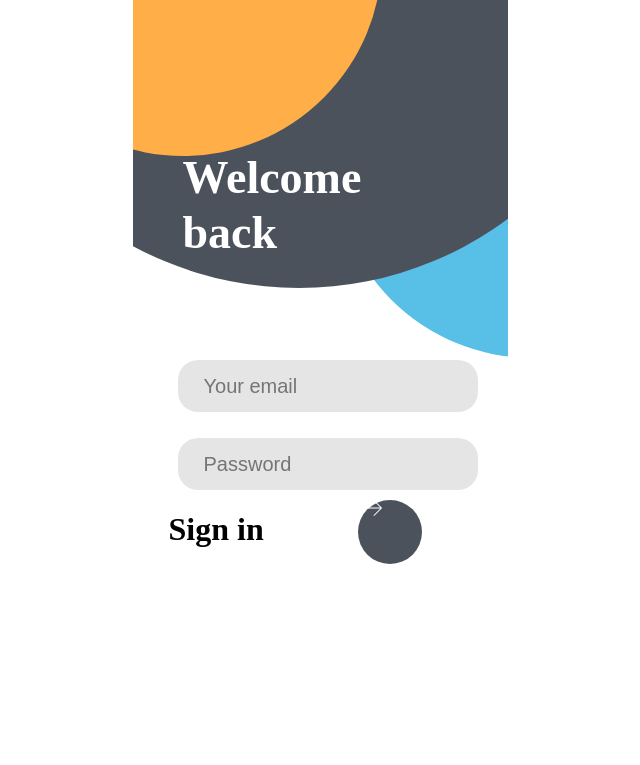
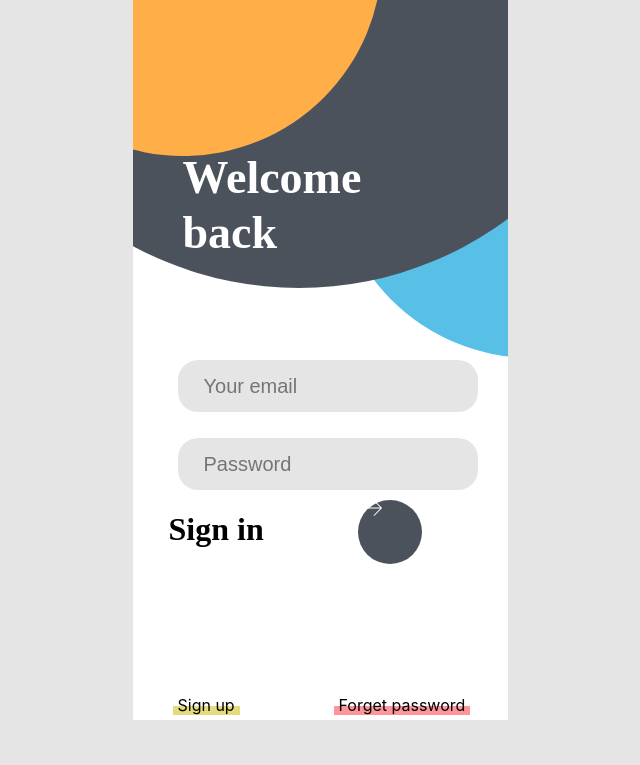
Before and after one commit to anonscodex/firstproject, a plain HTML site: page index.html in a window 1280 px wide. Shown: the whole page, without its empty margins (320-960 px from the left). Drawn offline with Linux system fonts and the light colour scheme.

Commit message:
css fixed

```diff
--- a/index.html
+++ b/index.html
@@ -26,7 +26,11 @@
         </div>
 
         <h3>Sign in</h3>
-        <h4 class="su">Sign up</h4>
+
+        <div class="below">
+            <a href="index.html" class="left">Sign up</a>
+            <a href="" class="right">Forget password</a>
+        </div>
     </div>
 
 </body>
--- a/style.css
+++ b/style.css
@@ -2,6 +2,10 @@
     box-sizing: border-box;
     margin: 0;
 
+}
+
+body{
+    background-color: rgba(0, 0, 0, 0.1);
 }
 
 .container {
@@ -12,7 +16,8 @@
     overflow: hidden;
     padding:360px 100px;
     margin:auto;
-
+   background-color: white;
+   z-index:0;
 }
 
 
@@ -132,3 +137,55 @@ h3{
     font-size: 18px;
     line-height: 22px;
 }
+
+.below {
+    display: flex;
+    justify-content: space-between;
+    position:absolute;
+    bottom: 0px;
+
+}
+
+a {
+    text-decoration: none;
+    font-family: -apple-system, BlinkMacSystemFont, 'Segoe UI', Roboto, Oxygen, Ubuntu, Cantarell, 'Open Sans', 'Helvetica Neue', sans-serif;
+}
+
+.left {
+    position: absolute;
+    color: #000000;
+    padding: 5px;
+    left:-60px;
+  }
+
+
+  .left::after {
+    position: absolute;
+    content: "";
+    width: 100%;
+    height: 9px;
+    background-color: hsla(55, 66%, 69%, 1);
+    bottom: 0;
+    left: 0px;
+    bottom: 5px;
+    z-index: -1;
+  }
+
+  .right {
+    position: relative;
+    color: #000000;
+    padding: 5px;
+    right:-101px;
+  }
+
+  .right::after {
+    position: absolute;
+    content: "";
+    width: 100%;
+    height: 9px;
+    background: hsla(357, 96%, 79%, 1);
+    bottom: 0;
+    left: 0;
+    bottom: 5px;
+    z-index: -1;
+  }
```
